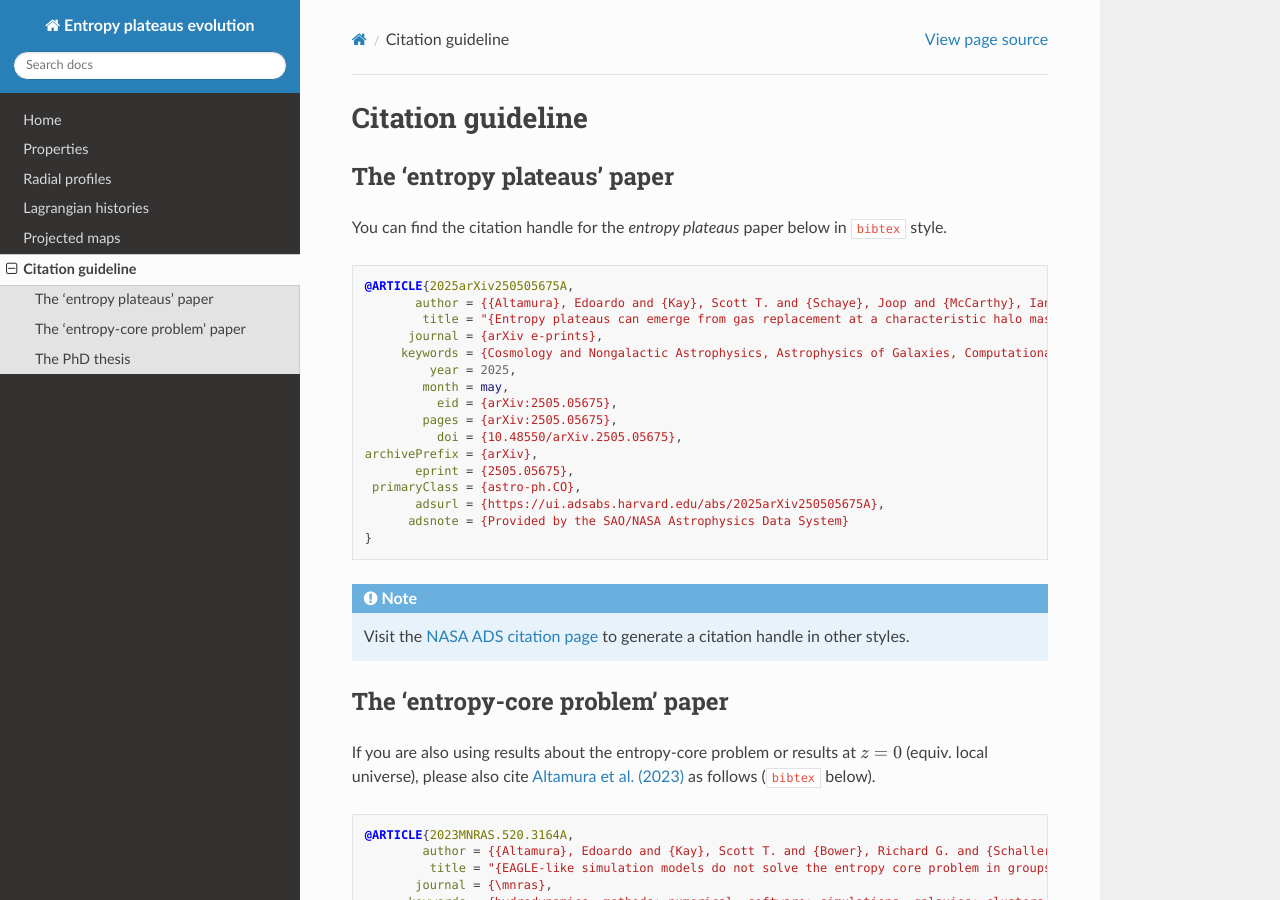
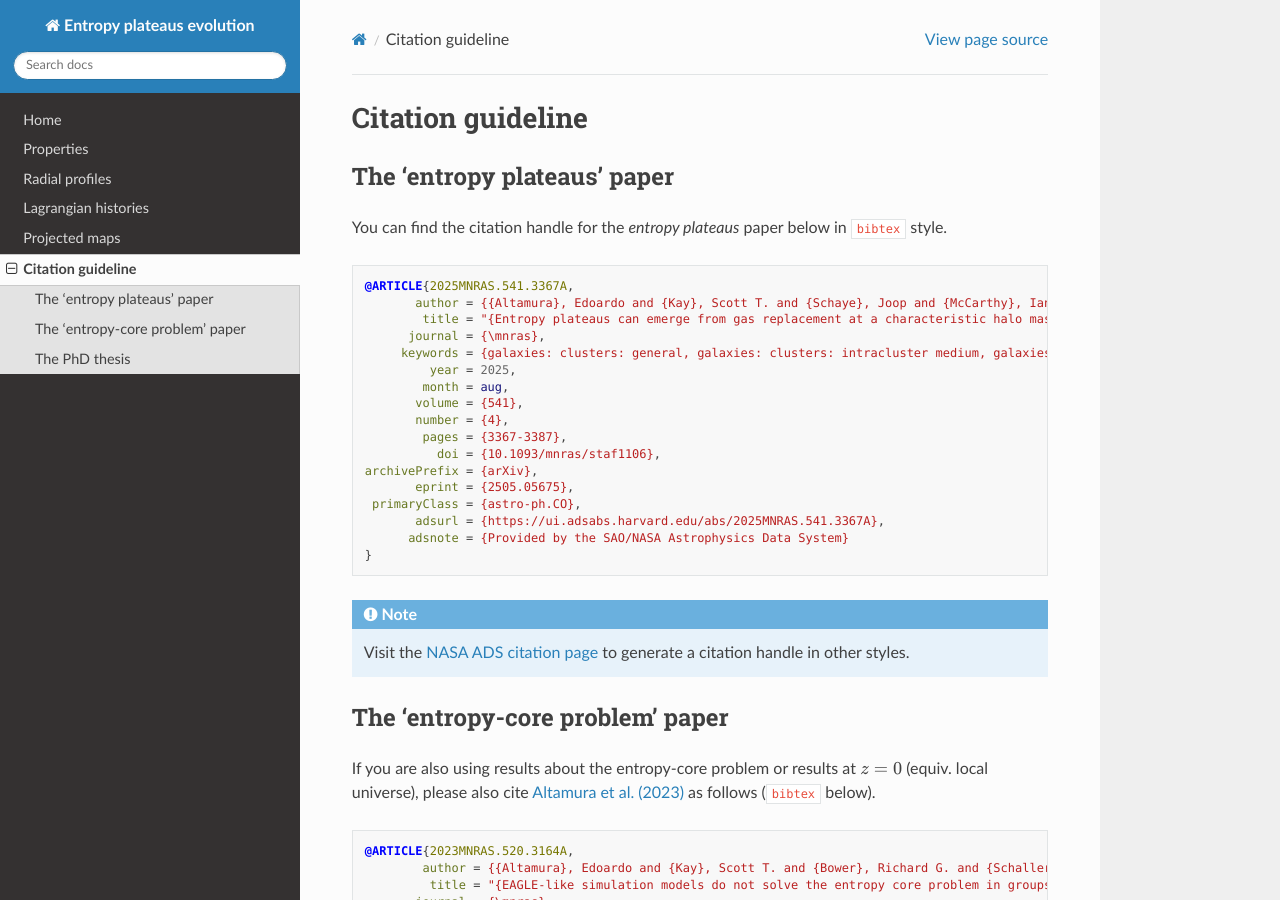
Before and after one commit to edoaltamura/entropy-core-evolution, a Sphinx documentation site: the page built from docs/citing.rst, in a window 1280 px wide and 900 px high. Built offline with Sphinx 7.4.7 and the Read the Docs theme 3.1.0, drawn with Linux system fonts in a browser that asks for light colours.

Commit message:
Update citation for entropy plateaus paper

```diff
--- a/docs/citing.rst
+++ b/docs/citing.rst
@@ -11,22 +11,25 @@ You can find the citation handle for the *entropy plateaus* paper below in ``bib
 
 .. code-block:: bibtex
 
-    @ARTICLE{2025arXiv250505675A,
+    @ARTICLE{2025MNRAS.541.3367A,
            author = {{Altamura}, Edoardo and {Kay}, Scott T. and {Schaye}, Joop and {McCarthy}, Ian G. and {Schaller}, Matthieu},
             title = "{Entropy plateaus can emerge from gas replacement at a characteristic halo mass in simulated groups and clusters of galaxies}",
-          journal = {arXiv e-prints},
-         keywords = {Cosmology and Nongalactic Astrophysics, Astrophysics of Galaxies, Computational Physics},
+          journal = {\mnras},
+         keywords = {galaxies: clusters: general, galaxies: clusters: intracluster medium, galaxies: evolution, galaxies: formation, galaxies: fundamental parameters, galaxies: groups: general, Cosmology and Nongalactic Astrophysics, Astrophysics of Galaxies, Computational Physics},
              year = 2025,
-            month = may,
-              eid = {arXiv:2505.05675},
-            pages = {arXiv:2505.05675},
-              doi = {10.48550/arXiv.2505.05675},
+            month = aug,
+           volume = {541},
+           number = {4},
+            pages = {3367-3387},
+              doi = {10.1093/mnras/staf1106},
     archivePrefix = {arXiv},
            eprint = {2505.05675},
      primaryClass = {astro-ph.CO},
-           adsurl = {https://ui.adsabs.harvard.edu/abs/2025arXiv250505675A},
+           adsurl = {https://ui.adsabs.harvard.edu/abs/2025MNRAS.541.3367A},
           adsnote = {Provided by the SAO/NASA Astrophysics Data System}
     }
+
+
 
 .. note::
 
```
